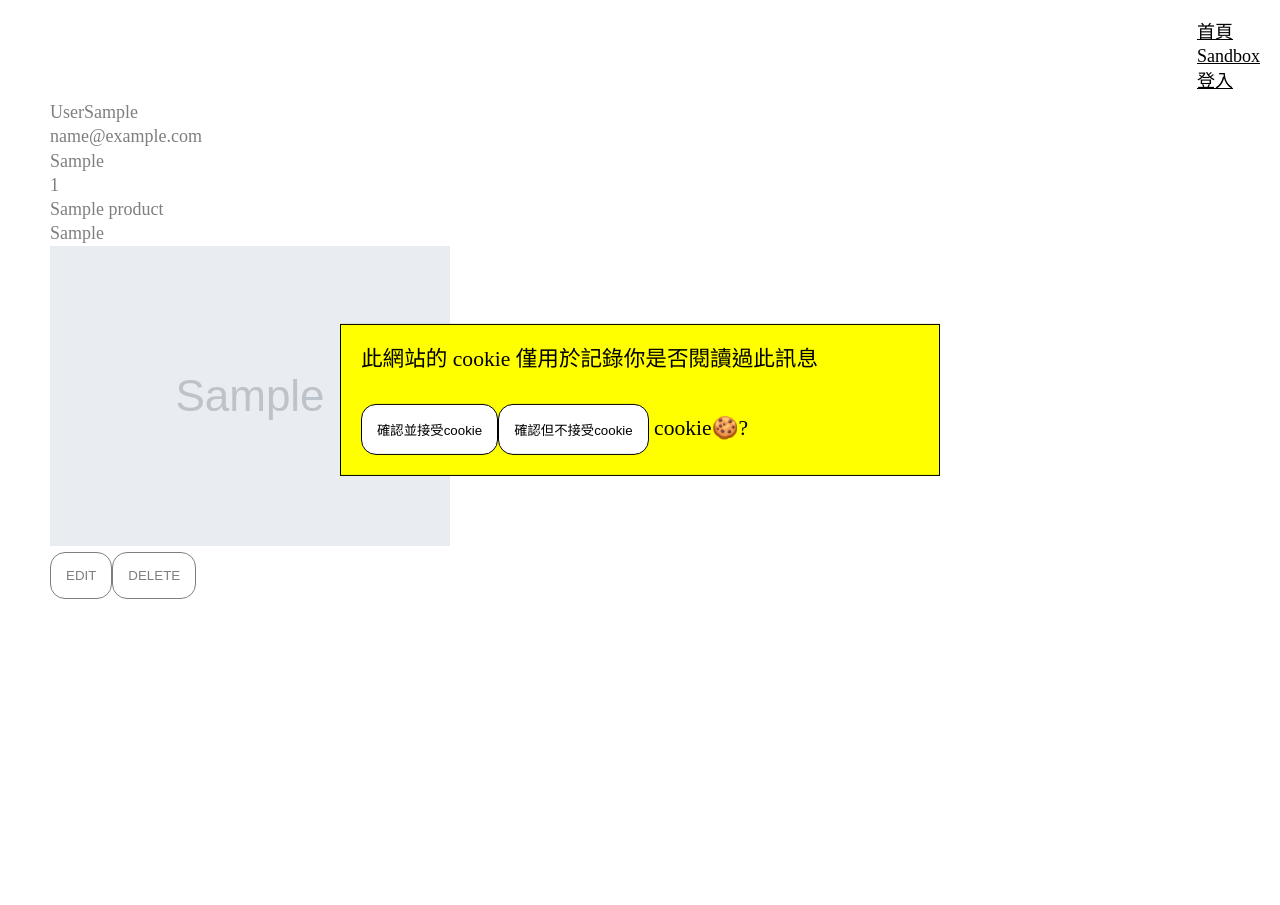
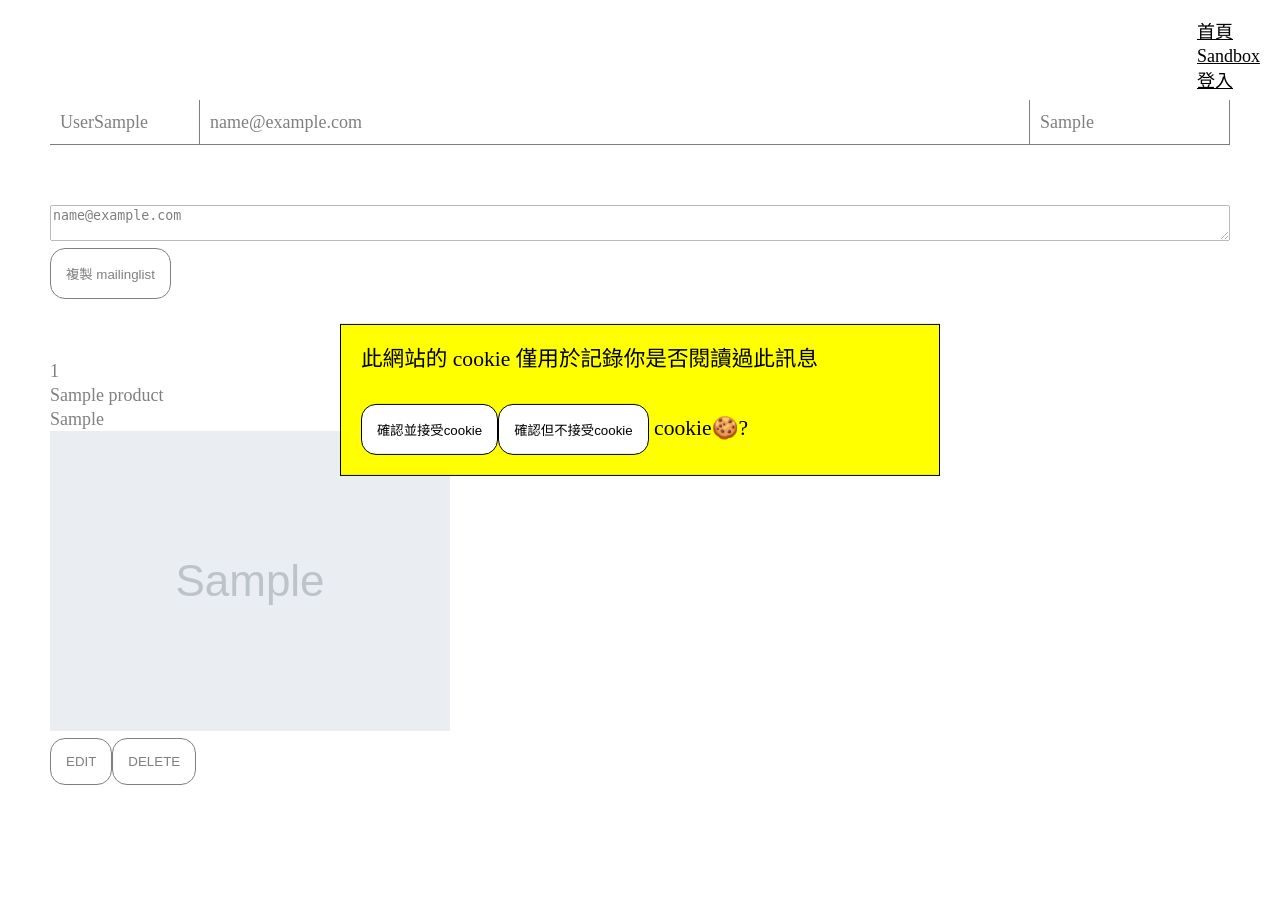
Before and after one commit to weiwanghasbeenused/cart-handler, a PHP site: page /admin in a window 1280 px wide. Before the commit the page ends 599 px from the top, so only its background shows below. Run offline with PHP 8.4, Linux system fonts and the light colour scheme; tables that the repository leaves empty hold one stand-in row (values such as "Sample post"); grey boxes marked "Sample" are stand-in pictures.

Commit message:
update admin

```diff
--- a/views/admin.php
+++ b/views/admin.php
@@ -3,7 +3,12 @@ require_once(__DIR__ . '/../config/config.php');
 require_once(__DIR__ . '/../static/php/functions.php');
 $db = db_connect('admin');
 
-$html_products = '';
+$html = array(
+  'students' => '',
+  'mailinglist' => array(),
+  'products' => '',
+  'submissions' => array()
+);
 
 $sql_getProducts = "SELECT * FROM `products`";
 $result = $db->query($sql_getProducts);
@@ -11,13 +16,13 @@ $products = array();
 if($result){
   while($obj = $result->fetch_assoc()){
     $products[$obj['id']] = $obj;
-    $html_products .= '<div class="product-wrapper">';
-    $html_products .= '<div class="product-id">' . $obj['id'] . '</div>';
-    $html_products .= '<div class="product-title">' . $obj['title'] . '</div>';
-    $html_products .= '<div class="product-price">' . $obj['price'] . '</div>';
-    $html_products .= '<div class="product-thumbnail"><img src="/assets/images/'.$obj['thumbnail'].'"></div>';
-    $html_products .= '<div class="product-buttons-wrapper"><button class="product-button product-button-edit" data-product-id = "'.$obj['id'].'" data-cation="edit">EDIT</button><button class="product-button product-button-delete" data-product-id = "'.$obj['id'].'" data-cation="delete">DELETE</button>';
-    $html_products .= '</div>';
+    $html['products'] .= '<div class="product-wrapper">';
+    $html['products'] .= '<div class="product-id">' . $obj['id'] . '</div>';
+    $html['products'] .= '<div class="product-title">' . $obj['title'] . '</div>';
+    $html['products'] .= '<div class="product-price">' . $obj['price'] . '</div>';
+    $html['products'] .= '<div class="product-thumbnail"><img src="/assets/images/'.$obj['thumbnail'].'"></div>';
+    $html['products'] .= '<div class="product-buttons-wrapper"><button class="product-button product-button-edit" data-product-id = "'.$obj['id'].'" data-cation="edit">EDIT</button><button class="product-button product-button-delete" data-product-id = "'.$obj['id'].'" data-cation="delete">DELETE</button></div>';
+    $html['products'] .= '</div>';
   }
 }
 
@@ -32,113 +37,115 @@ if($result)
 
 $sql_getLiveSubmissions = "SELECT * FROM `submissions` WHERE `submitterId`=? AND `mode`='sandbox'";
 foreach($students as $s){
-  $html = '<div class="student-wrapper">';
+  if($s['email'] == 'weiwanghasbeenused@gmail.com' || $s['email'] == 'drxk41012@gmail.com') continue;
+  $name = $s['lastName'] . $s['firstName'];
+  $html['mailinglist'][] = $s['email'];
+  $html['students'] .=  '<div class="row student-wrapper">';
   $submissions = array();
   $stmt = $db->prepare($sql_getLiveSubmissions);
   $stmt->bind_param('s', $s['id']);
   $executed = $stmt->execute();
-  $html_submissions = '';
   if($executed) {
     $result = $stmt->get_result();
-    if($result->num_rows)
-      while($obj = $result->fetch_assoc())
-        $html_submissions .= '<div class="submission-items">' . $obj['items'] . '</div>';
+    if($result->num_rows){
+      $html['submissions'][$name] = array();
+      while($obj = $result->fetch_assoc()){
+        if($s['assignment']) {
+          $isCorrect = json_decode($s['assignment']) == json_decode($obj['items']);
+          $html['submissions'][$name][] = array(
+            'items' => $obj['items'],
+            'passed'  => $isCorrect
+          );
+        }
+        // $html['submissions'] .= '<div class="submission-items">' . $obj['items'] . ' ' . $isCorrect  . '</div>';
+      }
+    }
+
+
   }
-  $html .= '<div class="student-name"><span class="student-lastName">' . $s['lastName'] . '</span><span class="student-firstName">' . $s['firstName'] . '</span></div>';
-  $html .= '<div class="student-email">' . $s['email'] . '</div>';
-  $html .= '<div class="student-assignments">' . $s['assignment'] . '</div>';
-  $html .= '<div class="student-submissions">' . $html_submissions . '</div>';
-  $html .= '</div>';
-  $html_students .= $html;
+
+  $html['students'] .= '<div class="grid-cell student-name"><span class="student-lastName">' . $s['lastName'] . '</span><span class="student-firstName">' . $s['firstName'] . '</span></div>';
+  $html['students'] .= '<div class="grid-cell student-email">' . $s['email'] . '</div>';
+  $html['students'] .= '<div class="grid-cell student-assignments">' . $s['assignment'] . '</div>';
+  // $html['students'] .= '<div class="student-submissions">' . $html['submissions'] . '</div>';
+  $html['students'] .= '</div>';
+  // $html_students .= $html;
 }
-
+$html['mailinglist'] = implode(', ', $html['mailinglist']);
+$html['mailinglist'] = '<textarea id="mailinglist-container" class="a b c">' . $html['mailinglist'] . '</textarea><button id="get-mailinglist-btn">複製 mailinglist</button>';
+$html['products'] = '<div class="grid-container">' . $html['products'] . '</div>';
+$temp = '';
+foreach($html['submissions'] as $student => $subs) {
+  $temp .= '<div class="row submission-row">';
+  $temp .= '<div class="cell student-name">' . $student . '</div>';
+  $temp .= '<div class="cell studdent-submissions-wrapper">';
+  foreach($subs as $sub) {
+    $class = $sub['passed'] ? 'items passed' : 'items';
+    $temp .= '<div class="'.$class.'">' . $sub['items'] . '</div>';
+  }
+  $temp .= '</div></div>';
+};
+$html['submissions'] = $temp;
 ?>
 <main page="<?php echo $uri[1]; ?>">
-  <section id="section-students"><?php echo $html_students; ?></section>
-  <section id="section-products"><?php echo $html_products; ?></section>
+  <?php
+    foreach($html as $key => $content) {
+      ?><section id="section-<?php echo $key; ?>"><?php echo $content; ?></section><?
+    }
+  ?>
 </main>
-
+<script>
+  let mailinglistContainer = document.getElementById('mailinglist-container');
+  let getMailinglistBtn = document.getElementById('get-mailinglist-btn');
+  if(getMailinglistBtn) {
+    if(navigator.clipboard) {
+      getMailinglistBtn.addEventListener('click', function(){
+        mailinglistContainer.select();
+        mailinglistContainer.setSelectionRange(0, 99999); // For mobile devices
+        navigator.clipboard.writeText(mailinglistContainer.value);
+      });
+    }
+    else getMailinglistBtn.style.display = 'none';
+  }
+  console.log(mailinglistContainer.classList);
+</script>
+<style>
+  /* .grid-row {
+    display: flex;
+  } */
+  section + section {
+    margin-top: 60px;
+  }
+  .student-name {
+    flex: 0 0 150px;
+  }
+  .student-email {
+    flex: 1;
+  }
+  .student-assignments {
+    flex: 0 0 200px;
+  }
+  #mailinglist-container
+  {
+    width: 100%;
+  }
+  .grid-container {
+    display: flex;
+    flex-wrap: wrap;
+  }
+  .product-wrapper {
+    flex: 1;
+    margin-bottom: 20px;
+  }
+  .items + .items {
+    /* border-top: 1px solid; */
+  }
+  .items.passed {
+    background-color: pink;
+  }
+  .studdent-submissions-wrapper
+  {
+    flex: 1;
+  }
+</style>
 <?php
-/*
-$answer = array();
-$isNewStudent = true;
-$currentStudent = '';
-while ($line = fgets($output)) {
-  if( $line == "\n" || strpos($line, '商品:') !== false ) continue;
-  if( strpos( $line, "---" ) !== false ) {
-    $isNewStudent = true;
-    continue;
-  }
-  $line_content = str_replace(array("\r", "\n"), '', $line);
-  if( $isNewStudent ) {
-    $currentStudent = $line_content;
-    $answer[$currentStudent] = array();
-    $isNewStudent = false;
-  }
-  else
-  {
-    $answer[$currentStudent][] = $line_content;
-  }
-}
-fclose($output);
-
-function checkStudent($find, $list){
-  foreach($list as $item)
-  {
-    if(strpos($item, $find) !== false)
-      return $item;
-  }
-  return false;
-}
-$sql = "SELECT * FROM submissions";
-$result = $db->query($sql);
-$responses = array();
-while($obj = $result->fetch_assoc()){
-  $responses[$obj['submitterId']] = $obj;
-}
-$mismatches = array();
-$submitted = array();
-$idx = 1;
-foreach($responses as $n => $r){
-  $studentName = $n;
-  if( !isset($answer[$studentName])){
-    $possibleName = checkStudent($studentName, $student);
-    if(!$possibleName){
-      continue;
-    }
-    $studentName = $possibleName . ' ('.$studentName.')';
-
-    $a = $answer[$possibleName];
-  }
-  else
-  {
-    $a = $answer[$studentName];
-  }
-  echo $idx . ': ' . $studentName . '<br>';
-  // $item_ids = json_decode($r['items']);
-  $sql = "SELECT title FROM products WHERE id IN (" . $r['items'] . ")";
-  $result = $db->query($sql);
-  $item_names = array();
-  while($obj = $result->fetch_assoc()){
-    $item_names[] = $obj['title'];
-  }
-
-
-  if( !empty(array_diff( $a, $item_names )) ){
-    $error_items = array_diff( $a, $item_names );
-    echo '有誤! 缺少商品: ' . implode(', ', $error_items) . '<br><br>';
-  }
-  else if( !empty(array_diff( $item_names, $a )) )
-  {
-    $error_items = array_diff( $item_names, $a );
-    echo '有誤! 多出商品: ' . implode(', ', $error_items) . '<br><br>';
-  }
-  else
-  {
-    echo '全對<br><br>';
-  }
-  if(in_array($studentName, $submitted)) echo '重複提交<br><br>';
-  $submitted[] = $studentName;
-  $idx++;
-}
-*/
```
